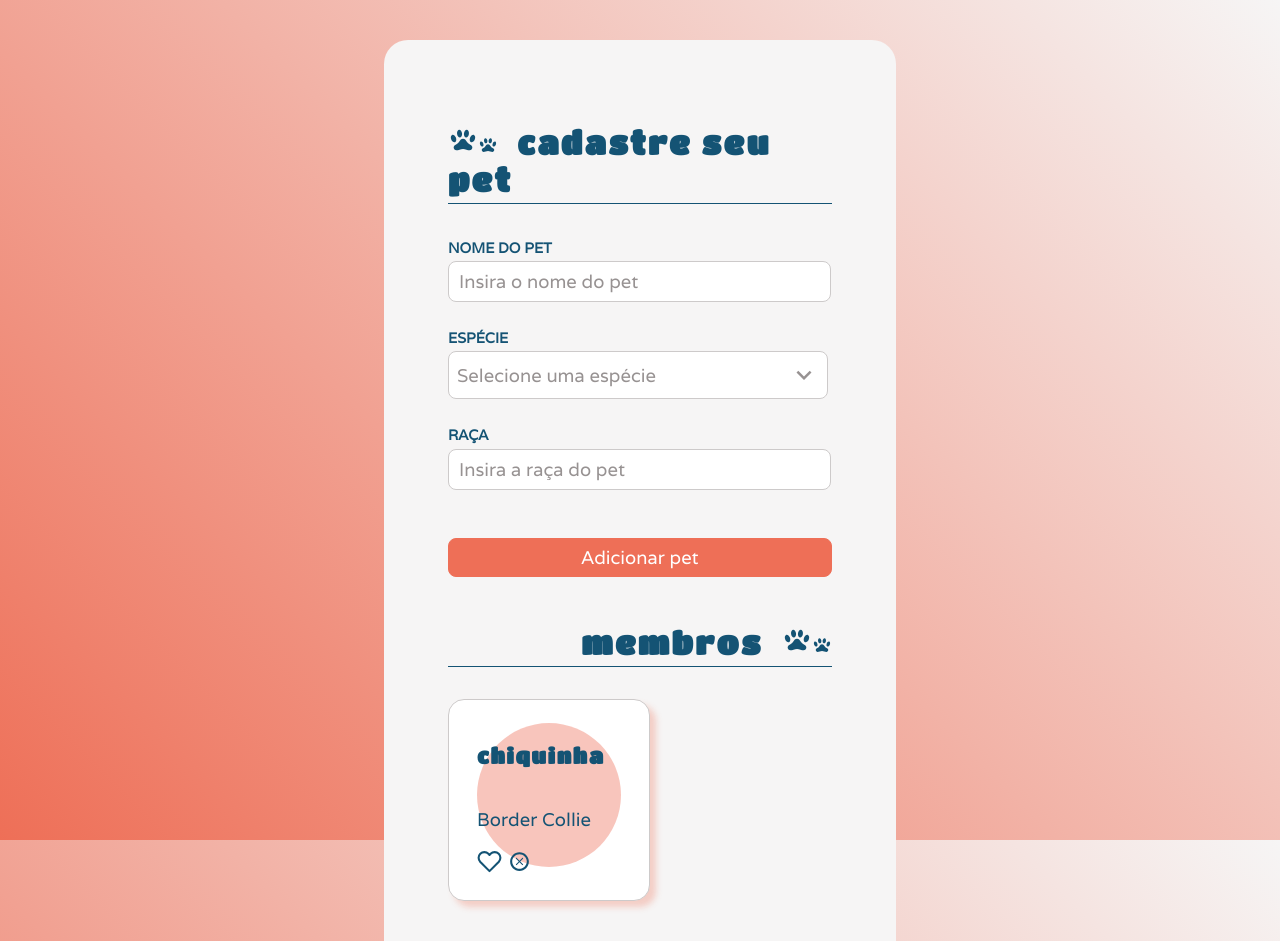
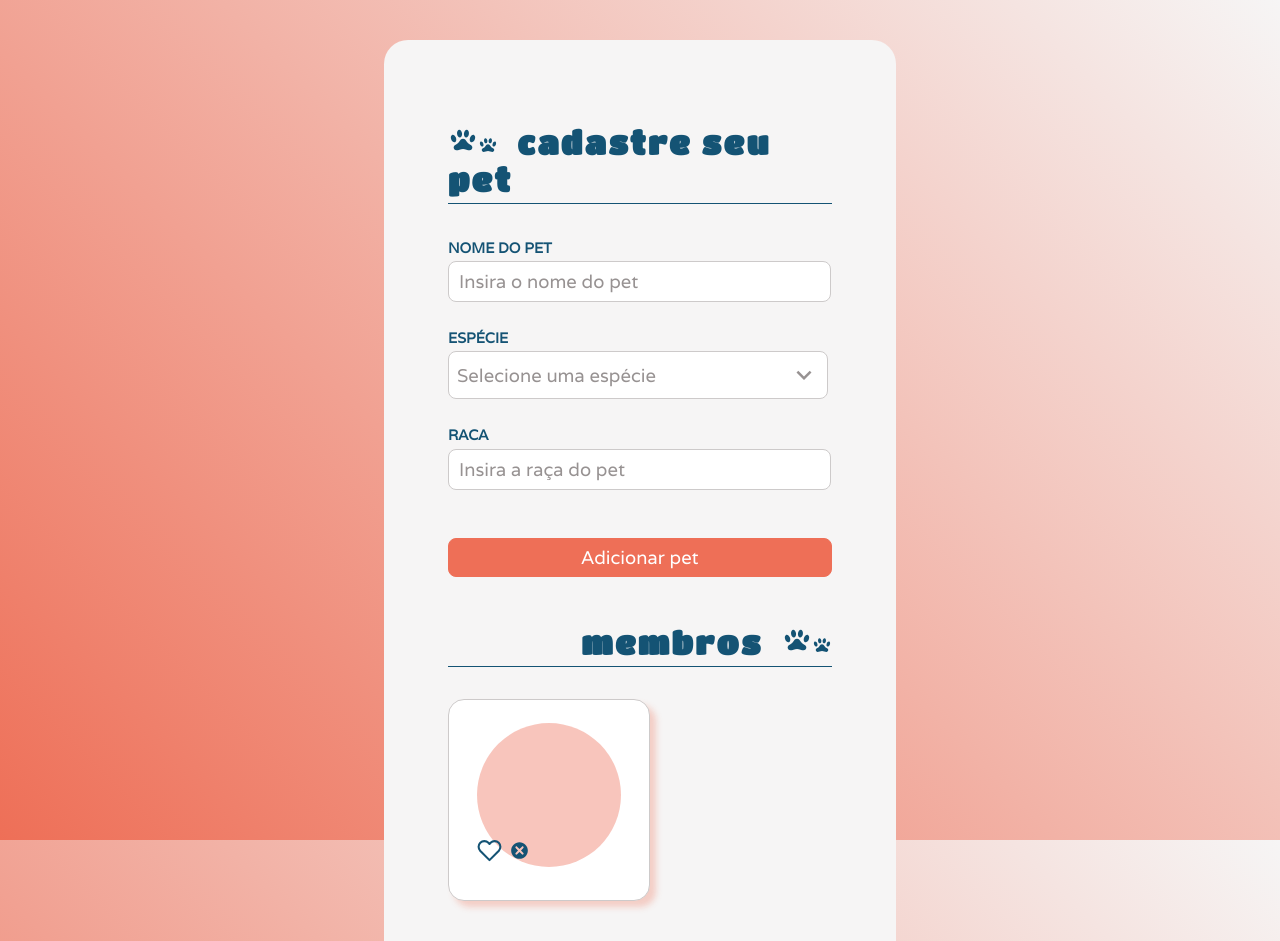
Before and after one commit to laufoes/pet-form, a React (Create React App) app: page / in a window 1280 px wide. Shown: the top 941 px of the page. Built offline with nearby package versions, Linux system fonts and the light colour scheme.

Commit message:
Formulario e Cards funcionais

```diff
--- a/src/components/Formulário/Dashboard/Cards/Cards.module.scss
+++ b/src/components/Formulário/Dashboard/Cards/Cards.module.scss
@@ -24,4 +24,16 @@
         flex-direction: column;
         justify-content: space-between;
     }
+    svg path{
+        cursor: pointer;
+        &:hover{
+            stroke: transparent;
+            fill: $cor-destaque;
+            transform: scale(1.03);
+            transition: ease-in-out 200ms;
+        }
+    }
+    &__icones{
+        margin-top: 1.5rem;
+    }
 }
--- a/src/components/Formulário/Dashboard/Cards/index.tsx
+++ b/src/components/Formulário/Dashboard/Cards/index.tsx
@@ -1,20 +1,22 @@
 import styles from './Cards.module.scss';
 import { FiHeart } from 'react-icons/fi';
-import { TiDeleteOutline } from 'react-icons/ti';
+import { TiDelete } from 'react-icons/ti';
 
-export default function Cards() {
+export default function Cards({ nome, especie, raca }: any) {
     return(
         <>
         <div className={styles.cartao}>
             <div className={styles.cartao__bg}>
-                <h3 className={styles.cartao__titulo}>chiquinha</h3>
-                <p>
-                    Border Collie
-                </p>
-                <div>
+                <h3 className={styles.cartao__titulo}>
+                    {nome}
+                </h3>
+                   {especie}
+                   <br></br>
+                   {raca}
+                <div className={styles.cartao__icones}>
                     <FiHeart size={25}/>
                     &nbsp;
-                    <TiDeleteOutline size={25}/>
+                    <TiDelete size={25}/>
                 </div>
             </div>
         </div>
--- a/src/components/Formulário/Dashboard/index.tsx
+++ b/src/components/Formulário/Dashboard/index.tsx
@@ -2,7 +2,7 @@ import styles from './Dashboard.module.scss';
 import { IoIosPaw } from 'react-icons/io';
 import Cards from './Cards';
 
-export default function Dashboard() {
+export default function Dashboard({ nome, especie, raca }: any) {
     return(
         <div className={styles.dashboard}>
             <h1 className={styles.dashboard__titulo}>
@@ -11,7 +11,7 @@ export default function Dashboard() {
             <IoIosPaw size={30} />
             <IoIosPaw size={20} />
             </h1>
-            <Cards />
+            <Cards nome={nome} especie={especie} raca={raca}/>
         </div>
     )
 }
--- a/src/components/Formulário/Input/index.tsx
+++ b/src/components/Formulário/Input/index.tsx
@@ -1,14 +1,17 @@
-import { GrFormAdd } from 'react-icons/gr';
+import React, { InputHTMLAttributes } from 'react';
 import styles from './Input.module.scss';
 
-interface Props {
+interface Props extends InputHTMLAttributes<HTMLInputElement> {
     type: string,
     name: string,
     placeholder: string,
-    icon: boolean
+    nome?: string,
+    setNome?: React.Dispatch<React.SetStateAction<string>> | undefined,
+    raca?: string,
+    setRaca?: React.Dispatch<React.SetStateAction<string>> | undefined
 }
 
-export default function Input({ type, name, placeholder, icon }: Props) {
+export default function Input({ type, name, placeholder, nome, setNome, raca, setRaca }: Props) {
     return(
         <>
         <label htmlFor={name}>{name.toUpperCase()}</label>
@@ -16,12 +19,19 @@ export default function Input({ type, name, placeholder, icon }: Props) {
             <input
             type={type}
             name={name}
+            onChange={(evento) => {
+               if(setNome) {
+                    setNome?.(evento.target.value)}
+                else {
+                    setRaca?.(evento.target.value)
+                }
+            }}
             placeholder={placeholder}
             className={styles.container__input}
             />
-            {icon &&  <GrFormAdd
+            {/* {icon &&  <GrFormAdd
             color="white" fontSize="1.5em"
-            />}
+            />} */}
         </div>
         </>
     )
--- a/src/components/Formulário/Select/index.tsx
+++ b/src/components/Formulário/Select/index.tsx
@@ -7,7 +7,8 @@ import { useState } from 'react';
 interface Props {
     name: string,
     especie: string,
-    setEspecie: React.Dispatch<React.SetStateAction<string>>
+    setEspecie: React.Dispatch<React.SetStateAction<string>>,
+    // onChange: React.ChangeEventHandler<HTMLInputElement>
 }
 
 export default function Select({ name, especie, setEspecie }: Props) {
--- a/src/components/Formulário/index.tsx
+++ b/src/components/Formulário/index.tsx
@@ -1,14 +1,22 @@
 import Botao from './Botao';
 import styles from './Formulario.module.scss';
 import Input from './Input';
-import { IoIosPaw } from 'react-icons/io'
 import Select from './Select';
+import Dashboard from './Dashboard';
 import { useState } from 'react';
-import Dashboard from './Dashboard';
+import { IoIosPaw } from 'react-icons/io';
 
 export default function Formulario() {
+    const [ nome, setNome ] = useState('');
     const [ especie, setEspecie ] = useState('');
+    const [ raca, setRaca ] = useState('');
 
+    // function onChange(evento: any) {
+    //     const { name, value } = evento.target.value;
+    // }
+    // const alteraValor = evento: React.ChangeEvent<HTMLInputElement) => {
+
+    // }
     const enviaFormulario = (evento: React.FormEvent) => {
         evento.preventDefault();
     }
@@ -26,7 +34,8 @@ return(
                     type="text"
                     name="nome do pet"
                     placeholder="Insira o nome do pet"
-                    icon={false}
+                    nome={nome}
+                    setNome={setNome}
                 />
                 <Select
                     name="espécie"
@@ -35,14 +44,15 @@ return(
                 />
                 <Input
                     type="text"
-                    name="raça"
+                    name="Raca"
                     placeholder="Insira a raça do pet"
-                    icon={false}
+                    raca={raca}
+                    setRaca={setRaca}
                 />
                 {/* select idade em anos */}
                 <Botao btnText="Adicionar pet"/>
             </form>
-            <Dashboard />
+            <Dashboard nome={nome} especie={especie} raca={raca}/>
     </div>
     )
 }
```
